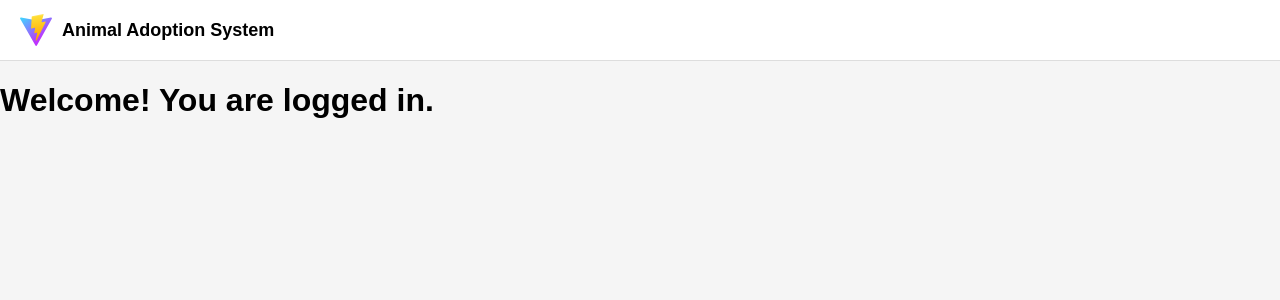
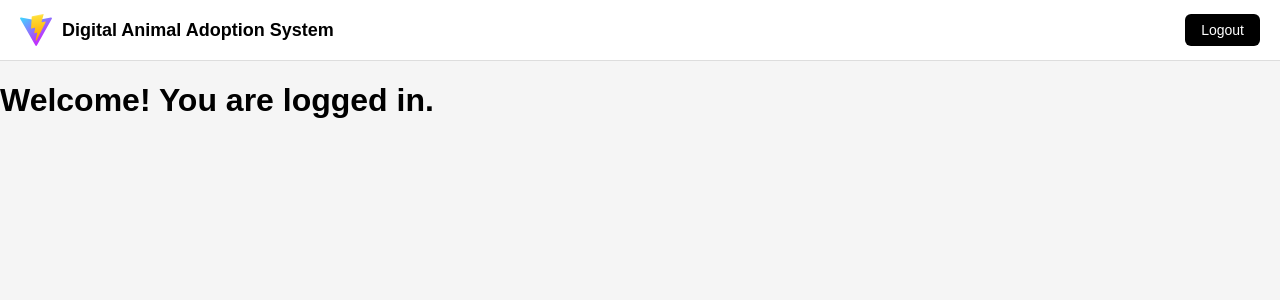
Before and after one commit to Hsu-DBS/animal-adoption-system, a React (Vite) app in the folder client/my-react-app/: page / in a window 1280 px wide. Shown: the top 300 px of the page. Built offline with nearby package versions, Linux system fonts and the light colour scheme; no server answers; sample sign-in values are in the browser's storage.

Commit message:
:sparkles: CSS referenced from ChatGPT: Implement logout functionality in navbar.

```diff
--- a/client/my-react-app/src/components/Navbar.jsx
+++ b/client/my-react-app/src/components/Navbar.jsx
@@ -1,26 +1,32 @@
-// Import the CSS module for component styles
-import styles from "./Navbar.module.css";
+import { useContext } from "react";
+import { AuthContext } from "../context/AuthContext";
+import styles from "./Navbar.module.css"; // import CSS module
 
-// Navbar component
 export default function Navbar() {
+  const { logout } = useContext(AuthContext);
+
+  // Handler for logout button click
+  const handleLogout = () => {
+    logout();              // clear token from AuthContext + localStorage
+    window.location.href = "/login"; // redirect to login page
+  };
+
   return (
-    // Main navigation bar container
     <nav className={styles.navbar}>
-
-      {/* LEFT SECTION: Logo + Project Name */}
+      {/* LEFT SIDE - LOGO + PROJECT NAME */}
       <div className={styles.left}>
-
-        {/* Logo image */}
         <img
           src="/vite.svg"
           alt="Logo"
           className={styles.logo}
         />
-
-        {/* Project title text */}
-        <span className={styles.projectName}>Animal Adoption System</span>
+        <span className={styles.projectName}>Digital Animal Adoption System</span>
       </div>
 
+      {/* RIGHT SIDE - LOGOUT BUTTON */}
+      <button className={styles.logoutButton} onClick={handleLogout}>
+        Logout
+      </button>
     </nav>
   );
 }
--- a/client/my-react-app/src/components/Navbar.module.css
+++ b/client/my-react-app/src/components/Navbar.module.css
@@ -30,3 +30,19 @@
   font-size: 18px;
   font-weight: 600;
 }
+
+/* Logout button styles */
+.logoutButton {
+  background-color: #000;
+  color: white;
+  border: none;
+  padding: 8px 16px;
+  border-radius: 6px;
+  cursor: pointer;
+  font-size: 14px;
+  transition: 0.2s ease;
+}
+
+.logoutButton:hover {
+  background-color: #333;
+}
```
